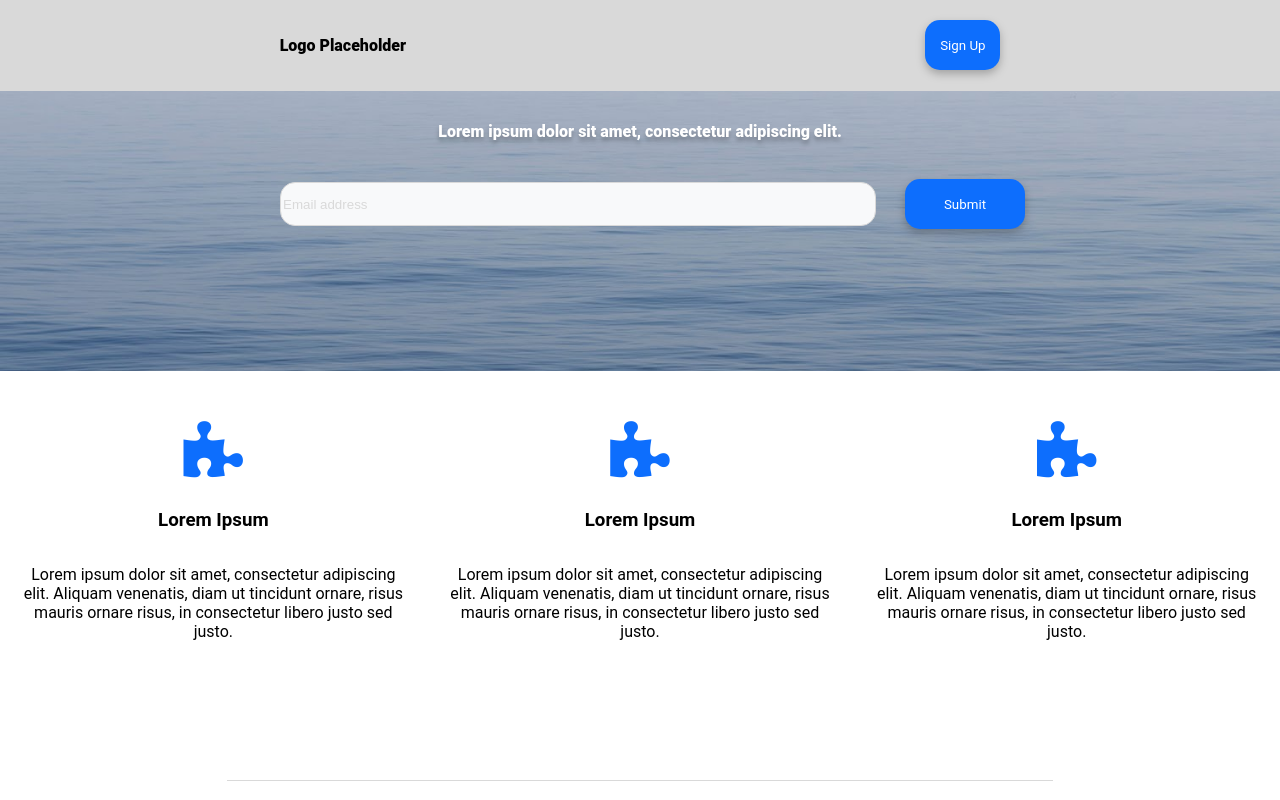
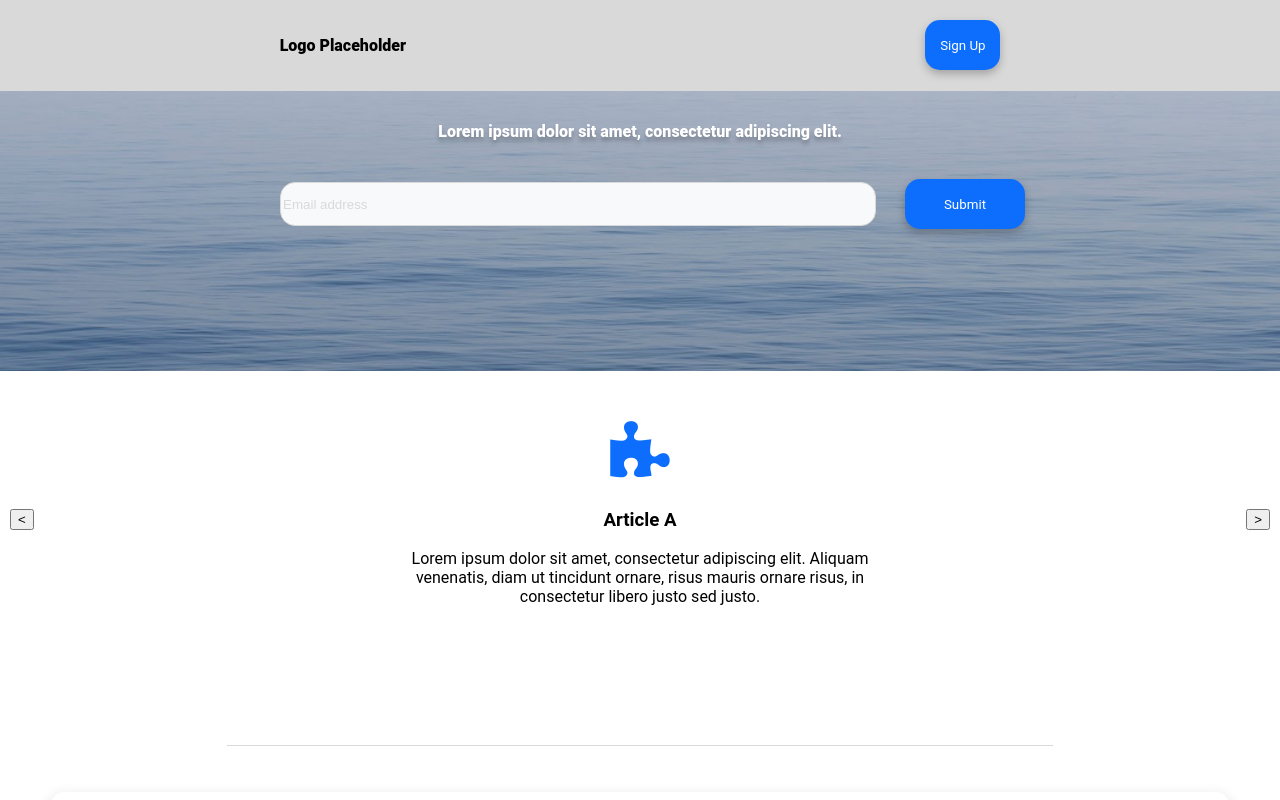
Before and after one commit to MrLkuch/TP-1.2, a website: page index.html in a window 1280 px wide. Shown: the top 800 px of the page. Drawn offline with nearby package versions, Linux system fonts and the light colour scheme.

Commit message:
réalisation d'un carousel en JS.

```diff
--- a/app.js
+++ b/app.js
@@ -1,3 +1,105 @@
+// carousel article
+
+class Carrousel {
+    constructor(articles, htmlId) {
+        this.articles = articles;
+        this.htmlId = htmlId;
+        this.carrouselArticleContainer = document.getElementById(htmlId)
+        this.indexActuel = 0;
+        this.CarrouselElement = document.createElement('p');
+        this.display();
+    }
+
+    display = () => {
+
+        this.carrouselArticleContainer.innerHTML = "";
+
+        const article = this.articles[this.indexActuel] ;
+
+        const articleContainer = document.createElement('article');
+        articleContainer.classList.add('article');
+
+        const articleIcone = document.createElement('i');
+
+        articleIcone.classList.add('fa-4x');
+        articleIcone.classList.add('fa');
+        articleIcone.classList.add(article.icone);
+        articleIcone.classList.add('article__icon');
+
+        const articleContent = document.createElement('div');
+        articleContent.classList.add('articles__box__texte');
+
+        const articleTitle = document.createElement('h3');
+        articleTitle.classList.add('article__title');
+        articleTitle.textContent = article.titre;
+
+        const articleP = document.createElement('p');
+        articleP.classList.add('articles__box__texte__p');
+        articleP.textContent = article.contenu;
+
+        this.carrouselArticleContainer.appendChild(articleContainer);
+
+        articleContainer.appendChild(articleIcone);
+        articleContainer.appendChild(articleContent);
+        articleContent.appendChild(articleTitle);
+        articleContent.appendChild(articleP);
+
+    }
+
+    suivant = () => {
+        if (!this.articles[this.indexActuel + 1]) {
+            this.indexActuel = 0;
+        } else {
+            this.indexActuel += 1;
+        }
+        this.display();
+    }
+
+    precedent = () => {
+        if (!this.articles[this.indexActuel - 1]) {
+            this.indexActuel = this.articles.length - 1;
+        } else {
+            this.indexActuel -= 1 ;
+        }
+        this.display()
+    }
+}
+
+const articlesArray = [
+    {
+        icone: "fa-puzzle-piece",
+        titre: "Article A",
+        contenu: "Lorem ipsum dolor sit amet, consectetur adipiscing elit. Aliquam venenatis, diam ut tincidunt ornare, risus mauris ornare risus, in consectetur libero justo sed justo."
+    },
+    {
+        icone: "fa-puzzle-piece",
+        titre: "Article B",
+        contenu: "Lorem ipsum dolor sit amet, consectetur adipiscing elit. Aliquam venenatis, diam ut tincidunt ornare, risus mauris ornare risus, in consectetur libero justo sed justo."
+    },
+    {
+        icone: "fa-puzzle-piece",
+        titre: "Article C",
+        contenu: "Lorem ipsum dolor sit amet, consectetur adipiscing elit. Aliquam venenatis, diam ut tincidunt ornare, risus mauris ornare risus, in consectetur libero justo sed justo."
+    },
+
+]
+
+const carrousel1 = new Carrousel(articlesArray, "carousel_article");
+
+const previousArrow = document.getElementById('previous');
+const nextArrow = document.getElementById('next');
+
+previousArrow.addEventListener('click', () => carrousel1.precedent());
+nextArrow.addEventListener('click', () => carrousel1.suivant())
+
+
+
+
+
+
+
+// formulaire
+
 
 const contactForm = document.getElementById('leForm');
 
--- a/index.html
+++ b/index.html
@@ -23,39 +23,41 @@
         </div>
 
 
+
+
         <section class="carousel" aria-label="Gallery">
             <ol class="carousel__viewport">
-              <li id="carousel__slide1"
-                  class="carousel__slide">
+                <li id="carousel__slide1" class="carousel__slide">
                     <div class="carousel__snapper">
                         <article class="article">
                             <i class="fa fa-puzzle-piece fa-4x article__icon"></i>
                             <h3 class="article__title">Lorem Ipsum</h3>
-                        <p class="article__text">Lorem ipsum dolor sit amet, consectetur adipiscing elit. Aliquam venenatis, diam ut
+                            <p class="article__text">Lorem ipsum dolor sit amet, consectetur adipiscing elit. Aliquam
+                                venenatis, diam ut
                                 tincidunt ornare, risus mauris ornare risus, in consectetur libero justo sed justo.</p>
                         </article>
                     </div>
                 </li>
-              <li id="carousel__slide2"
-                  class="carousel__slide">
+                <li id="carousel__slide2" class="carousel__slide">
                     <div class="carousel__snapper"></div>
 
                     <article class="article">
                         <i class="fa fa-puzzle-piece fa-4x article__icon"></i>
                         <h3 class="article__title">Lorem Ipsum</h3>
-                    <p class="article__text">Lorem ipsum dolor sit amet, consectetur adipiscing elit. Aliquam venenatis, diam ut
+                        <p class="article__text">Lorem ipsum dolor sit amet, consectetur adipiscing elit. Aliquam
+                            venenatis, diam ut
                             tincidunt ornare, risus mauris ornare risus, in consectetur libero justo sed justo.</p>
                     </article>
 
                 </li>
-              <li id="carousel__slide3"
-                  class="carousel__slide">
+                <li id="carousel__slide3" class="carousel__slide">
                     <div class="carousel__snapper"></div>
 
                     <article class="article">
                         <i class="fa fa-puzzle-piece fa-4x article__icon"></i>
                         <h3 class="article__title">Lorem Ipsum</h3>
-                    <p class="article__text">Lorem ipsum dolor sit amet, consectetur adipiscing elit. Aliquam venenatis, diam ut
+                        <p class="article__text">Lorem ipsum dolor sit amet, consectetur adipiscing elit. Aliquam
+                            venenatis, diam ut
                             tincidunt ornare, risus mauris ornare risus, in consectetur libero justo sed justo.</p>
                     </article>
 
@@ -66,7 +68,16 @@
         </section>
     </header>
     <div class="section_article">
-        <article class="article">
+
+        <button id="previous">&lt;</button>
+        <div id="carousel_article">
+
+
+        </div>
+        <button id="next">&gt;</button>
+
+
+        <!-- <article class="article">
             <i class="fa fa-puzzle-piece fa-4x article__icon"></i>
             <h3 class="article__title">Lorem Ipsum</h3>
             <p class="article__text">Lorem ipsum dolor sit amet, consectetur adipiscing elit. Aliquam venenatis, diam ut
@@ -83,17 +94,19 @@
             <h3 class="article__title">Lorem Ipsum</h3>
             <p class="article__text">Lorem ipsum dolor sit amet, consectetur adipiscing elit. Aliquam venenatis, diam ut
                 tincidunt ornare, risus mauris ornare risus, in consectetur libero justo sed justo.</p>
-        </article>
+        </article> -->
     </div>
 
     <form class="form" id="leForm" method="post" action="traintement.php">
         <h2 class="form__title">Contact us</h2>
         <div class="form__group">
             <input class="input form__input" type="text" name="firstName" id="firstName" placeholder="Firstname">
-            <label class="form__error-message" for="firstName" id="firstNameError">Veuillez renseigner votre prelastName.</label>
+            <label class="form__error-message" for="firstName" id="firstNameError">Veuillez renseigner votre
+                prelastName.</label>
 
             <input class="input form__input" type="text" name="lastName" id="lastName" placeholder="Lastname">
-            <label class="form__error-message" for="lastName" id="lastNameError">Veuillez renseigner votre lastName.</label>
+            <label class="form__error-message" for="lastName" id="lastNameError">Veuillez renseigner votre
+                lastName.</label>
         </div>
         <div class="form__group">
 
@@ -101,11 +114,13 @@
             <label class="form__error-message" for="email" id="emailError">Veuillez renseigner un email valide.</label>
 
             <input class="input form__input" type="tel" name="phone" id="phone" placeholder="Phone number">
-            <label class="form__error-message" for="phone" id="phoneError">Veuillez renseigner un numéro de téléphone valide.</label>
+            <label class="form__error-message" for="phone" id="phoneError">Veuillez renseigner un numéro de téléphone
+                valide.</label>
 
 
         </div>
-        <textarea class="input form__input form__input--msg" cols="30" rows="10" name="message" id="message" placeholder="Type your message"></textarea>
+        <textarea class="input form__input form__input--msg" cols="30" rows="10" name="message" id="message"
+            placeholder="Type your message"></textarea>
         <button class="button" type="submit">submit</button>
     </form>
 
--- a/scss/main.scss
+++ b/scss/main.scss
@@ -133,9 +133,27 @@ body {
 
     }
 
+    #carousel_article{
+        display: flex;
+        justify-content: center;
+    }
+
+    #previous{
+        margin: 10px;
+        display: flex;
+        justify-content: center;
+    }
+
+    #next{
+        margin: 10px;
+        display: flex;
+        justify-content: center;
+
+    }
+
     .section_article{
         display: none;
-
+        align-items: center;
 
     }
 
@@ -213,7 +231,6 @@ body {
     }
     .section_article{
         display: flex !important;
-        flex-wrap: wrap;
         justify-content: center;
         margin-bottom: 150px;
 
@@ -267,7 +284,7 @@ body {
     }
 
     .section_article{
-
+        display: flex !important;
         justify-content: center;
         flex-wrap: nowrap;
 
```
Also changed, not shown: css/style.css, 1 other file. Lines whose indentation alone changed are shown as unchanged.
